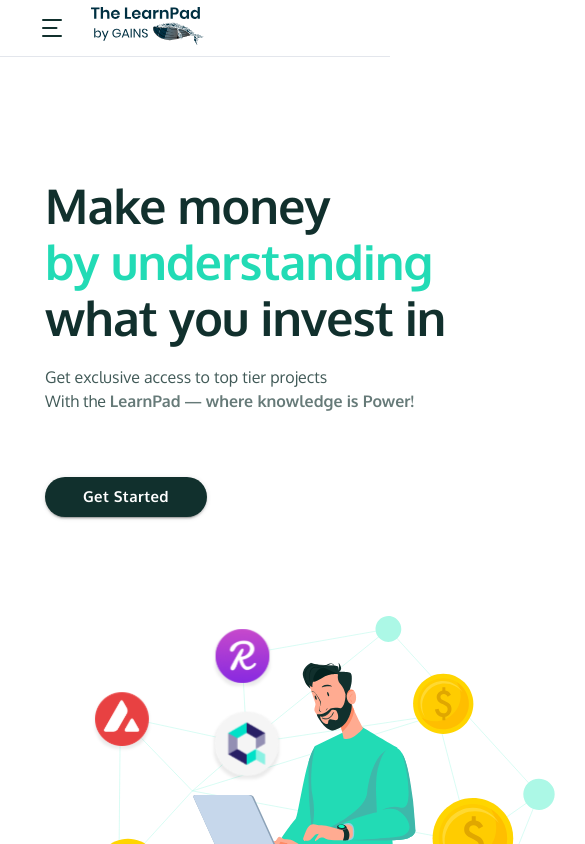
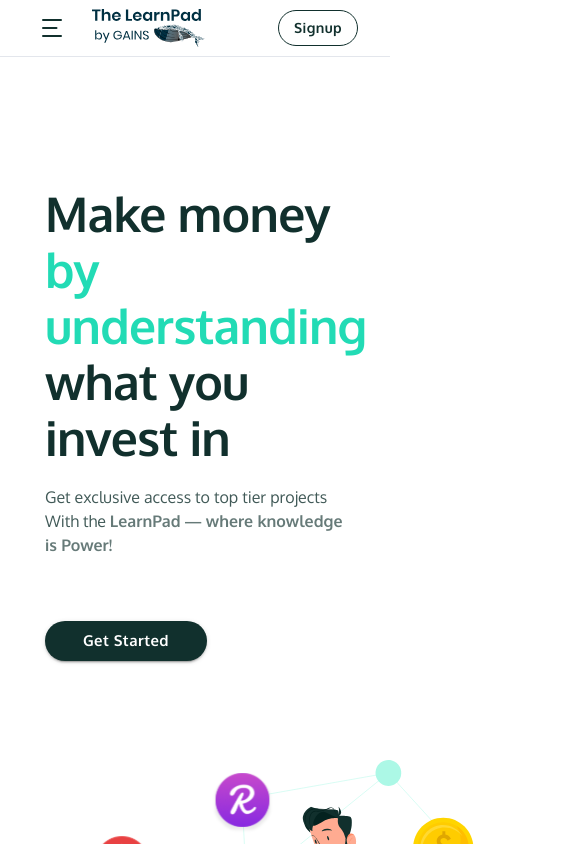
Before and after one commit to Faizan-Khalid99/task-material, a React (Create React App) app: page / in a window 390 px wide. Shown: the top 844 px of the page, 585 px wide, since content can reach past the window. Built offline with nearby package versions, Linux system fonts and the light colour scheme; no server answers.

Commit message:
Fixed header in mobile

```diff
--- a/src/Theme/theme.js
+++ b/src/Theme/theme.js
@@ -2,6 +2,7 @@
 import "../Fonts/Oxygen-Regular.ttf";
 import "../Fonts/Oxygen-Bold.ttf";
 
+const defaultTheme = createTheme();
 export const colors = {
   aliceBlue: "#ECF0F3",
   hawkersBlue: "#C6D7EB",
@@ -21,11 +22,10 @@
   Oxygen: "Oxygen, sans-serif",
 };
 
-
 export const globalTheme = createTheme({
-  container: {
-    maxWidth: "1366px",
-  },
+  // container: {
+  //   maxWidth: "1366px",
+  // },
   // shadows: "none",
   palette: {
     primary: {
@@ -45,7 +45,6 @@
     },
   },
   typography: {
-
     h1: {
       fontSize: "3rem",
       fontWeight: "bold",
@@ -108,8 +107,10 @@
     // Name of the component
     MuiContainer: {
       styleOverrides: {
-        root: {
-          width: "1193px",
+        maxWidthLg: {
+          [defaultTheme.breakpoints.up("lg")]: {
+            maxWidth: "1193px",
+          },
         },
       },
     },
@@ -228,6 +229,7 @@
           borderBottom: ` 0.1px solid ${colors.Solitude}`,
           borderBottomWidth: "0.1px",
           marginY: "5px",
+          backgroundColor: colors.white,
         },
       },
     },
@@ -404,7 +406,6 @@
         "&:hover": {
           border: "0.1px solid #2a4e62",
         },
-
       },
     },
     MuiTableCell: {
--- a/src/components/HeaderBar.jsx
+++ b/src/components/HeaderBar.jsx
@@ -22,6 +22,7 @@
     height: "38.0004768371582px",
     width: "112.52877807617188px",
     borderRadius: "0px",
+    marginRight: "28px",
   },
   root: {
     display: "flex",
@@ -73,10 +74,10 @@
     };
     return (
       <Box>
-        <AppBar position="fixed">
-          <Container fixed sx = {{overflow: "hidden"}}>
+        <AppBar color="transparent" position="fixed">
+          <Container fixed maxWidth="lg">
             <Toolbar>
-              <Box mr="19px">
+              <Box mr={2.5}>
                 <IconButton onClick={toggleDrawer(true)}>
                   <SvgIcon>
                     <Logo />
@@ -86,13 +87,16 @@
               <Drawer open={state} onClose={toggleDrawer(false)}>
                 <MobileMenu />
               </Drawer>
-              <Box sx={{ flexGrow: 1 }}>
+              <Box
+                sx={{ flexGrow: 1, marginRight: 2.5 }}
+                className={classes.headerLogoStyle}
+              >
                 <Link href="/">
                   <HeaderLogo />
                 </Link>
               </Box>
-              <Box >
-              <Button variant="outlined">Signup</Button>
+              <Box>
+                <Button variant="outlined">Signup</Button>
               </Box>
             </Toolbar>
           </Container>
@@ -104,10 +108,10 @@
   const DesktopView = () => {
     return (
       <Box>
-        <AppBar position="fixed">
+        <AppBar color="transparent" position="fixed">
           <Container fixed>
             <Toolbar>
-              <Box sx={{ flexGrow: 1 }}>
+              <Box sx={{ flexGrow: 1 }} className={classes.headerLogoStyle}>
                 <Link href="/">
                   <HeaderLogo />
                 </Link>
--- a/src/components/HeroSection.jsx
+++ b/src/components/HeroSection.jsx
@@ -64,7 +64,7 @@
       className={classes.gridStyle}
     >
       <Container fixed>
-        <Grid container spacing={1}>
+        <Grid container spacing={0} alignItems="center">
           <Grid item lg={6} md={6} xs={12}>
             <Typography variant="h1" className={classes.introText}>
               Make money <br />
```
